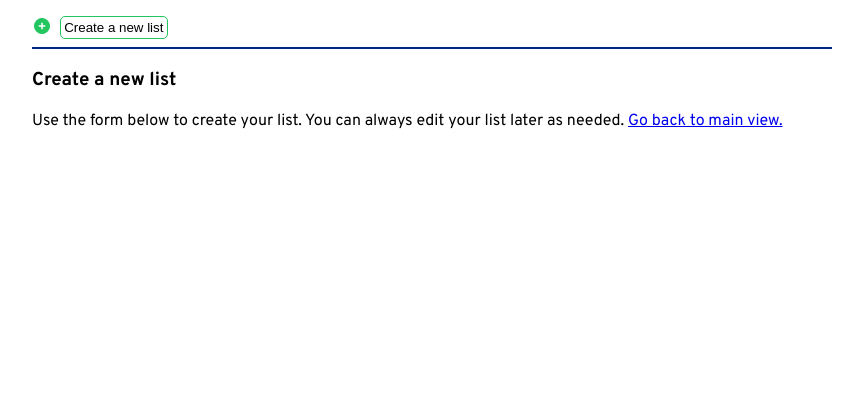
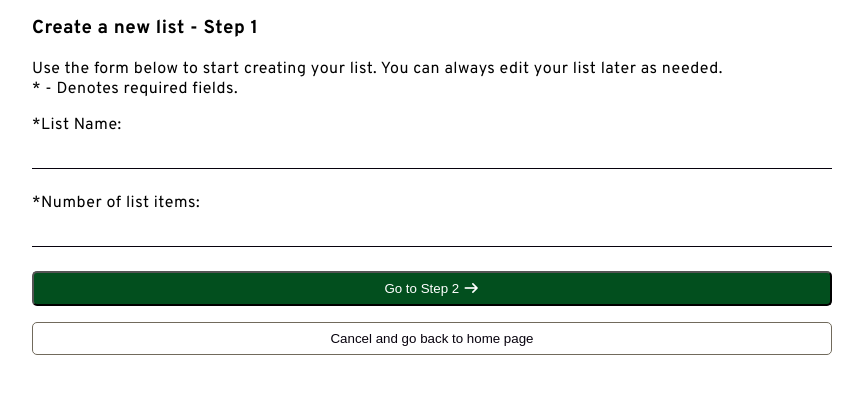
Before and after one commit to CoderAJ7470/LISTR, a React (Vite) app: page /create-list in a window 1280 px wide. Shown: the top 394 px of the page, without its empty margins (208-1071 px from the left). Built offline with nearby package versions, Linux system fonts and the light colour scheme.

Commit message:
Worked on the initial implementation of the create list form - step 1
Refactored some routing stuff also

```diff
--- a/index.html
+++ b/index.html
@@ -10,7 +10,7 @@
     />
 
     <meta name="viewport" content="width=device-width, initial-scale=1.0" />
-    <title>LISTR - Todos and so much more!</title>
+    <title>LISTR - Make lists, set reminders and keep track of stuff</title>
 
     <style>
       @import url('https://fonts.googleapis.com/css2?family=Comic+Neue:ital,wght@0,300;0,400;0,700;1,300;1,400;1,700&family=Inter:ital,opsz,wght@0,14..32,100..900;1,14..32,100..900&family=Overpass:ital,wght@0,100..900;1,100..900&family=Roboto+Mono:ital,wght@0,100..700;1,100..700&family=Roboto:ital,wght@0,100;0,300;0,400;0,500;0,700;0,900;1,100;1,300;1,400;1,500;1,700;1,900&family=Source+Sans+3:ital,wght@0,200..900;1,200..900&display=swap');
--- a/src/App.tsx
+++ b/src/App.tsx
@@ -1,5 +1,4 @@
 import { Outlet } from 'react-router-dom';
-import ControlPanel from './components/ControlPanel';
 
 import './styles/main.scss';
 import './styles/wrapper.scss';
@@ -7,7 +6,6 @@ import './styles/wrapper.scss';
 const App = () => {
   return (
     <div className='wrapper'>
-      <ControlPanel />
       <Outlet />
     </div>
   );
--- a/src/components/ControlPanel.tsx
+++ b/src/components/ControlPanel.tsx
@@ -9,7 +9,7 @@ const ControlPanel = () => {
     <div className='add-new-list'>
       <i className='fa-solid fa-circle-plus'></i>
       <button
-        className='create-list-button'
+        className='control-panel-create-list-button'
         onClick={() => navigate('/create-list')}
       >
         Create a new list
--- a/src/components/CreateList.tsx
+++ b/src/components/CreateList.tsx
@@ -1,20 +1,44 @@
-import { Link } from 'react-router-dom';
+import '../styles/createList.scss';
+
+import { useNavigate } from 'react-router-dom';
 
 const CreateList = () => {
+  const navigate = useNavigate();
+
   return (
-    <div className='create-new-list'>
-      <h3>Create a new list</h3>
+    <>
+      <div className='create-new-list'>
+        <h3>Create a new list - Step 1</h3>
 
-      <p>
-        Use the form below to create your list. You can always edit your list
-        later as needed. <Link to='/'>Go back to main view.</Link>
-      </p>
-    </div>
-    // <form action=''>
-    //   <label htmlFor=''>
-    //     <input type='text' />
-    //   </label>
-    // </form>
+        <p>
+          Use the form below to start creating your list. You can always edit
+          your list later as needed. <br /> * - Denotes required fields.
+        </p>
+      </div>
+
+      <form className='create-list-form' action=''>
+        <label htmlFor='listName'>*List Name:</label>
+        <input id='listName' type='text' name='listName' />
+        <label htmlFor='numberOfItems'>*Number of list items:</label>
+        <input
+          type='text'
+          id='numberOfItems'
+          inputMode='numeric'
+          pattern='[0-9]*'
+          name='numberOfItems'
+        />
+        <button className='form-create-list-button' type='submit'>
+          Go to Step 2 <i className='fa-solid fa-arrow-right'></i>
+        </button>
+        <button
+          className='cancel-button'
+          type='button'
+          onClick={() => navigate('/')}
+        >
+          Cancel and go back to home page
+        </button>
+      </form>
+    </>
   );
 };
 
--- /dev/null
+++ b/src/components/HomePage.tsx
@@ -0,0 +1,13 @@
+import ControlPanel from './ControlPanel';
+import List from './List';
+
+const HomePage = () => {
+  return (
+    <>
+      <ControlPanel />
+      <List />
+    </>
+  );
+};
+
+export default HomePage;
--- a/src/components/List.tsx
+++ b/src/components/List.tsx
@@ -2,20 +2,21 @@ import { Link } from 'react-router-dom';
 import Tab from './Tab';
 
 // placeholder type for now, will change later
-type TabType = {
+type Tab = {
   id: string;
   name: string;
 };
 
 // placeholder type for now, will change later
-type ListType = {
+type List = {
   id: string;
   name: string;
-  tabs: TabType[];
+  numberOfItems: number;
+  tabs: Tab[];
 };
 
 // TEMP: placeholder data (replace with Redux/backend later)
-const lists: ListType[] = [];
+const lists: List[] = [];
 
 const List = () => {
   // Show empty state if user has not created any lists yet
@@ -31,7 +32,7 @@ const List = () => {
   return (
     <div className='list-wrapper'>
       {lists.map((list) => (
-        <div key={list.id} className='single-list'>
+        <div key={list.id} className='list'>
           <h3>{list.name}</h3>
           <div className='tabs-wrapper'>
             {list.tabs.length === 0 ? (
--- a/src/main.tsx
+++ b/src/main.tsx
@@ -1,16 +1,16 @@
 import { createBrowserRouter, RouterProvider } from 'react-router-dom';
 import { createRoot } from 'react-dom/client';
 import App from './App';
-import List from './components/List';
 import CreateList from './components/CreateList';
+import HomePage from './components/HomePage';
 
 const router = createBrowserRouter([
   {
     path: '/',
     element: <App />,
     children: [
-      { index: true, element: <List /> }, // default page
-      { path: 'create-list', element: <CreateList /> }, // create list page
+      { path: '/', element: <HomePage /> }, // default page
+      { path: '/create-list', element: <CreateList /> }, // create list page
     ],
   },
 ]);
--- a/src/styles/controlPanel.scss
+++ b/src/styles/controlPanel.scss
@@ -1,7 +1,7 @@
 .add-new-list {
   padding-bottom: 0.5rem;
   margin-bottom: 1rem;
-  border-bottom: 2px solid rgb(2, 39, 130);
+  border-bottom: 2px solid var(--dark-beige);
   position: sticky;
   top: 0;
   background-color: var(--white);
@@ -11,7 +11,7 @@
   color: var(--action-color-green);
 }
 
-.create-list-button {
+.control-panel-create-list-button {
   padding: var(--button-padding);
   margin-left: 0.5rem;
   background: none;
--- /dev/null
+++ b/src/styles/createList.scss
@@ -0,0 +1,38 @@
+.create-new-list h3 {
+  margin-top: 0;
+}
+
+.create-list-form {
+  display: flex;
+  flex-direction: column;
+
+  & label {
+    margin-bottom: 1rem;
+  }
+
+  & input {
+    margin-bottom: 1.5rem;
+    border: none;
+    border-bottom: 1px solid var(--off-black);
+  }
+
+  & button {
+    border-radius: 5px;
+  }
+
+  & .form-create-list-button {
+    background-color: var(--action-color-green);
+    color: var(--white);
+    margin-bottom: 1rem;
+  }
+
+  & .cancel-button {
+    background: transparent;
+    border: 1px solid var(--dark-beige);
+    color: var(--off-black);
+  }
+
+  & .fa-arrow-right {
+    color: var(--white);
+  }
+}
--- a/src/styles/main.scss
+++ b/src/styles/main.scss
@@ -1,7 +1,14 @@
 :root {
-  // colors
-  --action-color-green: #22c55e;
-  --white: #ffffff;
+  // main color palette
+  --off-black: #07020d;
+  --sky-blue: #5db7de;
+  --cream: #f1e9db;
+  --beige: #a39b8b;
+  --dark-beige: #716a5c;
+  --white: #fff;
+
+  // for user actions
+  --action-color-green: #024f1e;
 
   //padding
   --button-padding: 0.2rem;
@@ -12,8 +19,13 @@ body {
   box-sizing: border-box;
   margin: 0;
   padding: 0;
+  letter-spacing: 0.5px;
 }
 
 .hyperlinks {
   cursor: pointer;
 }
+
+button {
+  padding: 0.5rem;
+}
```
